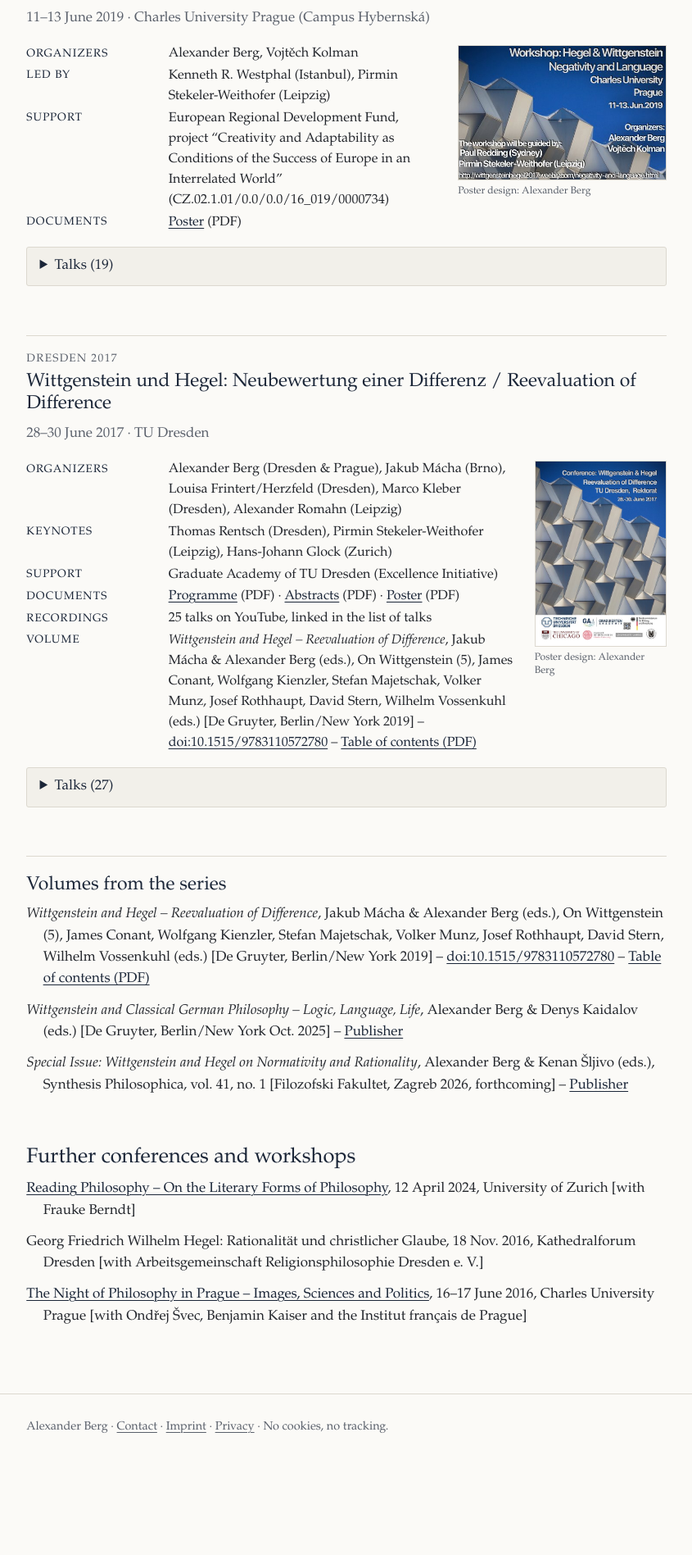
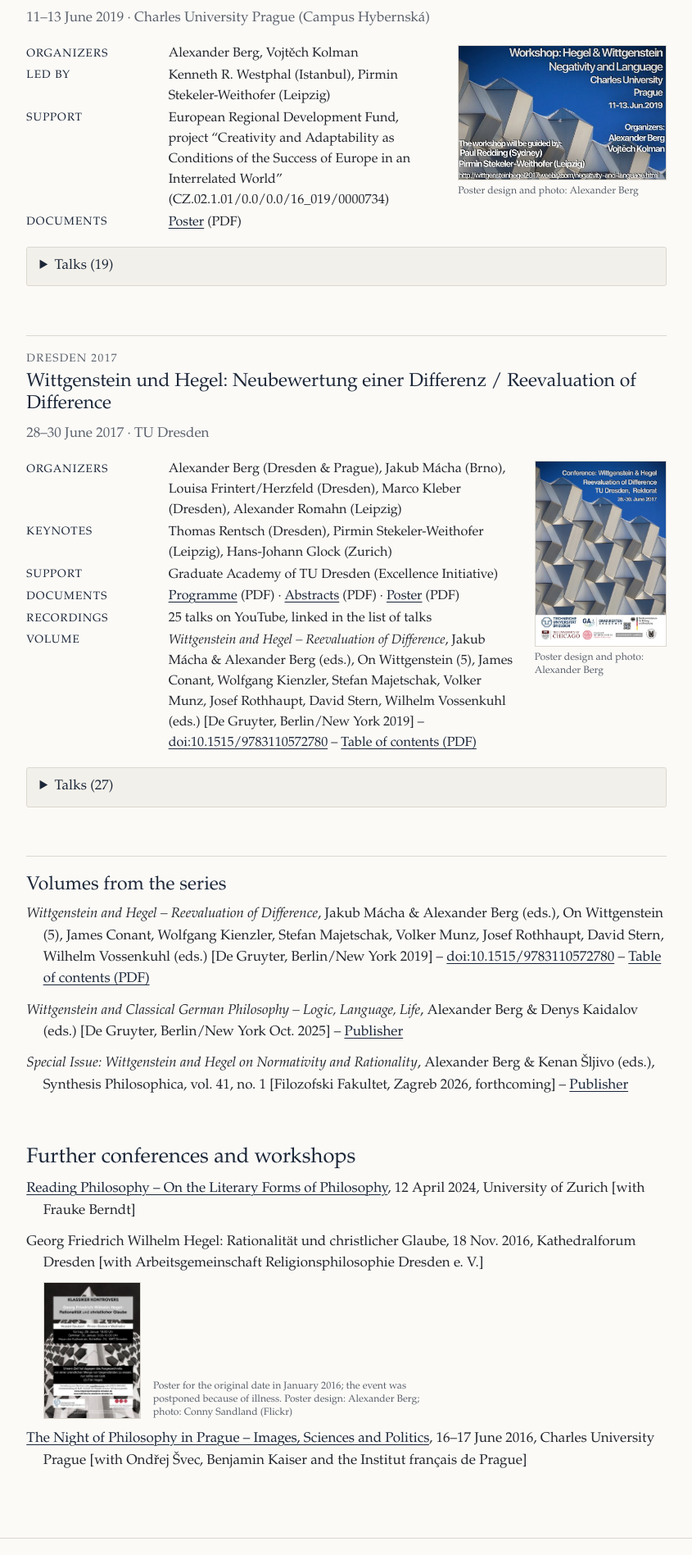
Before and after one commit to dralexanderberg/website, a Jekyll site: the page built from conferences/index.html, in a window 1280 px wide. Shown: the part 2989-4886 px from the top of the page at 82% size, without its empty margins (68-913 px from the left). Built offline with Jekyll 4.4.1, drawn with Linux system fonts in a browser that asks for light colours; before the commit the page ends 4787 px from its top, so only the background shows below that.

Commit message:
Conferences: poster of the 2016 Hegel event; photo credits
- Further conferences: the "Klassiker kontrovers" poster for the Hegel
  event (design: Alexander Berg; photo: Conny Sandland, Flickr), with a
  note that it shows the original date in January 2016 before the event
  was postponed to November because of illness.
- Dresden 2017 and Prague 2019: "Poster design and photo: Alexander Berg"
  (the façade is the Centrum-Galerie in Dresden).
- New include poster-credit.html builds the caption from poster_note,
  poster_by and poster_photo; conf-line.html shows a poster for entries
  under "further", with the caption beside the thumbnail.

Co-Authored-By: Claude Opus 5.5 <noreply@anthropic.com>
Claude-Session: https://claude.ai/code/session_01DaTNutaFvg9aFZdq3qhdu7

```diff
--- a/_data/conferences.yml
+++ b/_data/conferences.yml
@@ -22,6 +22,9 @@
 #   poster: /images/posters/city-year.jpg
 #   poster_height: 309                   # only for a landscape poster (height of the preview)
 #   poster_by: Name                      # designer, shown under the poster
+#   poster_photo: Name                   # optional: photographer
+#   poster_note: Text                    # optional: a sentence before the credit
+# The same fields also work for an entry under "further".
 
 in_preparation:
 
@@ -363,6 +366,7 @@ series:
   poster: /images/posters/prague-2019.jpg
   poster_height: 309
   poster_by: Alexander Berg
+  poster_photo: Alexander Berg
   talks:
     - speaker: Jakub Mácha
       title: Introduction to the volume Wittgenstein and Hegel – Reevaluation of Difference
@@ -424,6 +428,7 @@ series:
       file: /files/conferences/poster_wh_dresden_2017.pdf
   poster: /images/posters/dresden-2017.jpg
   poster_by: Alexander Berg
+  poster_photo: Alexander Berg
   volume: wittgenstein-hegel-reevaluation
   talks:
     - speaker: Thomas Rentsch (Dresden)
@@ -527,6 +532,13 @@ further:
   dates: 18 Nov. 2016
   place: Kathedralforum Dresden
   with: Arbeitsgemeinschaft Religionsphilosophie Dresden e. V.
+  files:
+    - label: Poster
+      file: /files/conferences/poster_klassiker_kontrovers_hegel_2016.pdf
+  poster: /images/posters/dresden-2016.jpg
+  poster_note: Poster for the original date in January 2016; the event was postponed because of illness.
+  poster_by: Alexander Berg
+  poster_photo: Conny Sandland (Flickr)
 
 - title: The Night of Philosophy in Prague – Images, Sciences and Politics
   dates: 16–17 June 2016
--- a/_includes/conf-line.html
+++ b/_includes/conf-line.html
@@ -1,3 +1,10 @@
 {%- comment -%} One conference or workshop from conferences.yml (in_preparation or further). {%- endcomment -%}
 {%- assign o = include.conf -%}
 {% if o.url %}<a href="{{ o.url }}">{{ o.title }}</a>{% else %}{{ o.title }}{% endif %}{% if o.dates %}, {{ o.dates }}{% endif %}{% if o.place %}, {{ o.place }}{% endif %}{% if o.with %} [with {{ o.with }}]{% endif %}
+{%- if o.poster %}
+{%- assign poster_pdf = o.files | where: "label", "Poster" | first %}
+<figure class="conf-poster">
+  <a href="{{ poster_pdf.file | default: o.poster | relative_url }}"><img src="{{ o.poster | relative_url }}" width="480" height="{{ o.poster_height | default: 679 }}" loading="lazy" alt="Poster of “{{ o.title }}”"></a>
+  {%- if o.poster_by or o.poster_note %}<figcaption>{% include poster-credit.html c=o %}</figcaption>{% endif %}
+</figure>
+{%- endif %}
--- /dev/null
+++ b/_includes/poster-credit.html
@@ -0,0 +1,8 @@
+{%- comment -%} Caption under a conference poster: optional note, designer and photographer. {%- endcomment -%}
+{%- assign c = include.c -%}
+{%- if c.poster_note %}{{ c.poster_note }} {% endif -%}
+{%- if c.poster_by -%}
+  {%- if c.poster_photo and c.poster_photo != c.poster_by %}Poster design: {{ c.poster_by }}; photo: {{ c.poster_photo }}
+  {%- elsif c.poster_photo %}Poster design and photo: {{ c.poster_by }}
+  {%- else %}Poster design: {{ c.poster_by }}{% endif -%}
+{%- endif -%}
--- a/assets/css/main.css
+++ b/assets/css/main.css
@@ -197,6 +197,9 @@ details.talks li { margin: 0 0 0.5rem; }
 .conf-poster img { display: block; width: 100%; height: auto; border: 1px solid var(--rule); }
 .conf-poster figcaption { margin-top: 0.35rem; font-size: 0.72rem; line-height: 1.3; color: var(--muted); }
 .conf-poster.conf-poster-wide { width: 15rem; max-width: 100%; }
+.biblio .conf-poster { float: none; width: auto; display: flex; align-items: flex-end; gap: 0.9rem; margin: 0.5rem 0 0.6rem; text-indent: 0; }
+.biblio .conf-poster a { flex: 0 0 7rem; }
+.biblio .conf-poster figcaption { max-width: 20rem; margin: 0; }
 details.talks { clear: both; }
 
 @media (min-width: 36rem) {
--- a/conferences/index.html
+++ b/conferences/index.html
@@ -47,7 +47,7 @@ structured_data: events-jsonld.html
   {%- assign ph = c.poster_height | default: 676 %}
   <figure class="conf-poster{% if ph < 480 %} conf-poster-wide{% endif %}">
     <a href="{{ poster_pdf.file | default: c.poster | relative_url }}"><img src="{{ c.poster | relative_url }}" width="480" height="{{ ph }}" loading="lazy" alt="Poster of the conference “{{ c.title }}”, {{ c.place }}, {{ c.dates }}"></a>
-    {%- if c.poster_by %}<figcaption>Poster design: {{ c.poster_by }}</figcaption>{% endif %}
+    {%- if c.poster_by or c.poster_note %}<figcaption>{% include poster-credit.html c=c %}</figcaption>{% endif %}
   </figure>
   {%- endif %}
   <dl class="conf-facts">
```
Also changed, not shown: README.md, images/posters/dresden-2016.jpg (added), 1 other file.
